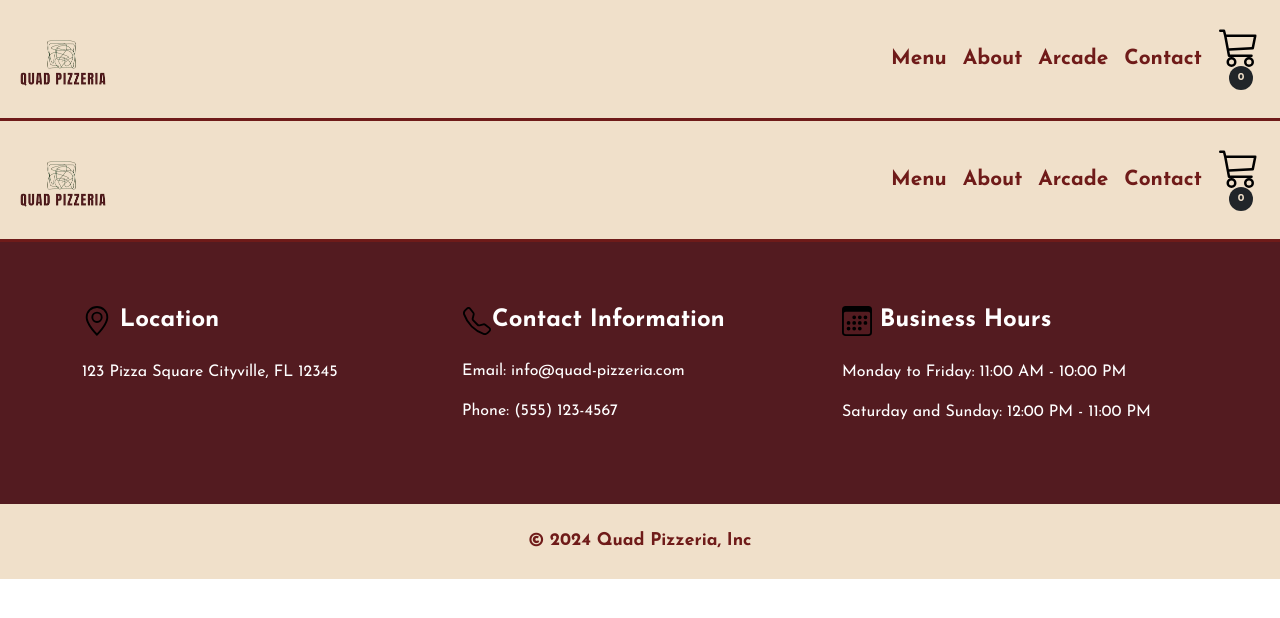
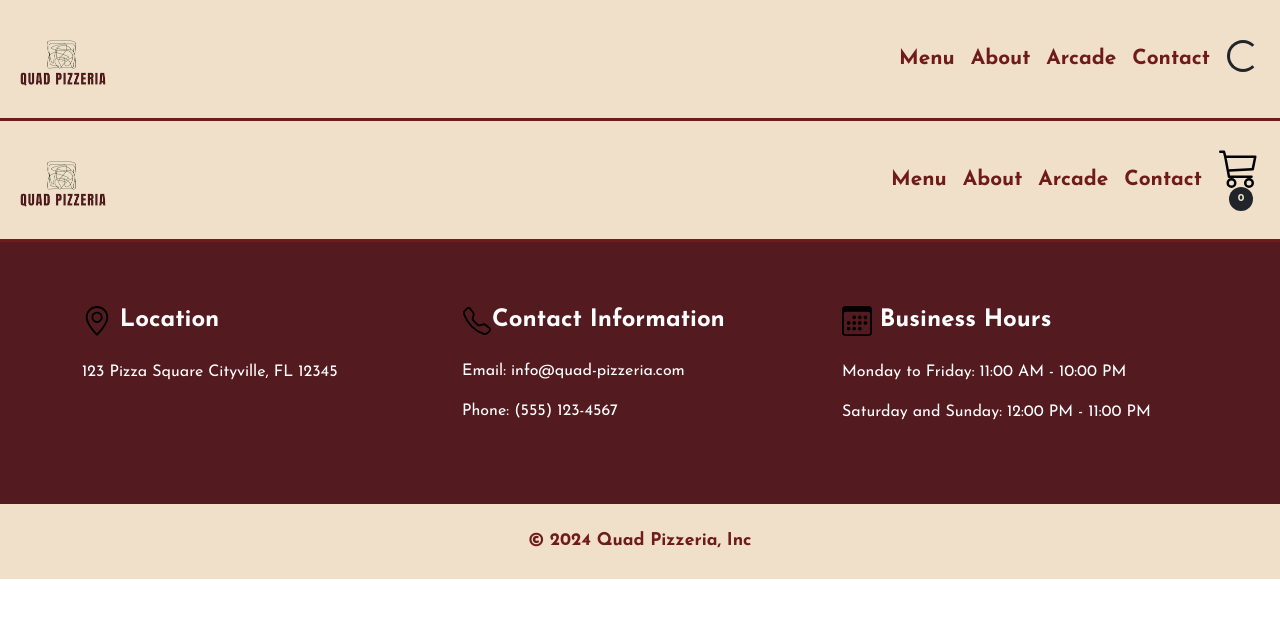
Before and after one commit to quaydrionb/quad-pizza-shop, a Next.js app: page /navbar in a window 1280 px wide. Shown: the top 618 px of the page. Built offline with nearby package versions, Linux system fonts and the light colour scheme.

Commit message:
updated loading state

```diff
--- a/components/home/NavBar.tsx
+++ b/components/home/NavBar.tsx
@@ -1,54 +1,32 @@
-"use client";
 import React, { useState, useEffect } from "react";
 import Image from "next/image";
 import Link from "next/link";
 import { useDispatch, useSelector } from "react-redux";
 import { RootState } from "@/lib/type";
-import { getCart, CartItem } from "@/redux/cartSlice";
+import { getCart } from "@/redux/cartSlice";
 
 const cart = "/assets/icons/cart.svg";
 
 const Navbar = () => {
   const [isMenuOpen, setIsMenuOpen] = useState(false);
   const [isLoading, setIsLoading] = useState(true);
-  const [cartItems, setCartItems] = useState<CartItem[]>([]); // Define the type for cartItems
 
   const dispatch = useDispatch();
-  const cartData = useSelector((state: RootState) => state.cart.cart);
+  const cartItems = useSelector((state: RootState) => state.cart.cart);
 
   useEffect(() => {
-    const loadCartData = () => {
-      if (typeof window !== "undefined") {
-        const storedCartData = localStorage.getItem("cart");
-        if (storedCartData) {
-          const parsedCartData = JSON.parse(storedCartData);
-          dispatch(getCart(parsedCartData));
-          setCartItems(parsedCartData.cart);
-          setIsLoading(false);
-        } else {
-          setIsLoading(false); // Set isLoading to false if cart data is not available
-        }
-      }
-    };
+    // Check if the page is being refreshed
+    const isPageRefreshed = localStorage.getItem("isPageRefreshed");
+    if (!isPageRefreshed) {
+      setIsLoading(true);
+      localStorage.setItem("isPageRefreshed", "true");
+    } else {
+      setIsLoading(false);
+    }
 
-    loadCartData();
-
-    const handlePageRefresh = () => {
-      setIsLoading(true); // Set isLoading to true on page refresh
-    };
-
-    window.addEventListener("beforeunload", handlePageRefresh);
-
-    return () => {
-      window.removeEventListener("beforeunload", handlePageRefresh);
-    };
+    // Fetch cart data
+    dispatch(getCart());
   }, [dispatch]);
-
-  useEffect(() => {
-    if (cartData && cartData.length > 0) {
-      setCartItems(cartData);
-    }
-  }, [cartData]);
 
   const toggleMenu = () => {
     setIsMenuOpen(!isMenuOpen);
@@ -107,6 +85,8 @@ const Navbar = () => {
                 </Link>
               </li>
               <li className="nav-item">
+                {" "}
+                {/* Add this section */}
                 <Link href="/#arcade" className="nav-link" onClick={toggleMenu}>
                   Arcade
                 </Link>
@@ -126,11 +106,7 @@ const Navbar = () => {
                 <button type="button" className="btn btn-sm">
                   {isLoading ? (
                     <>
-                      <div
-                        id="cartAmount"
-                        className="spinner-border"
-                        role="status"
-                      >
+                      <div className="spinner-border" role="status">
                         <span className="visually-hidden">Loading...</span>
                       </div>
                     </>
@@ -144,9 +120,7 @@ const Navbar = () => {
                         className="icon-cart"
                       />
                       <span id="cartAmount" className="badge bg-dark">
-                        {(cartItems || []).length === 0
-                          ? "0"
-                          : (cartItems || []).length}
+                        {cartItems.length}
                       </span>
                     </>
                   )}
```
